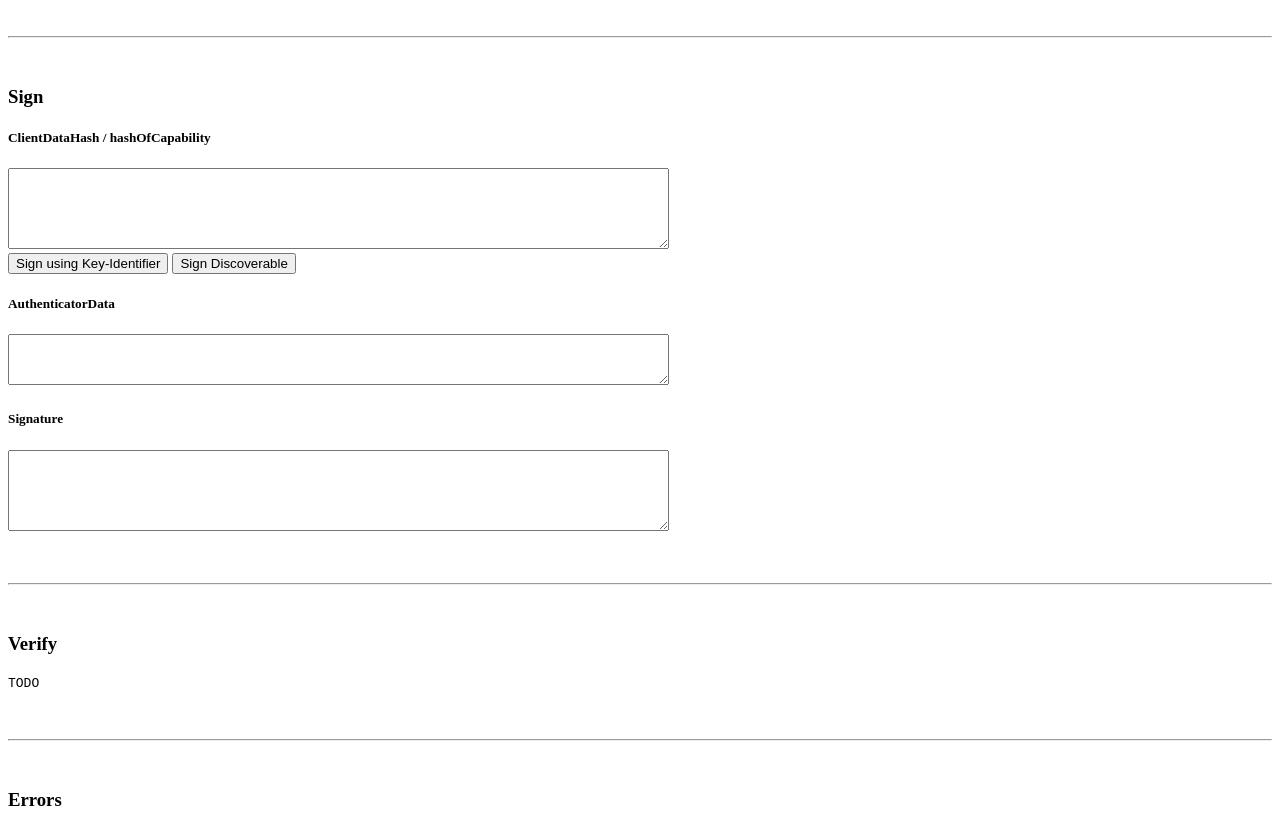
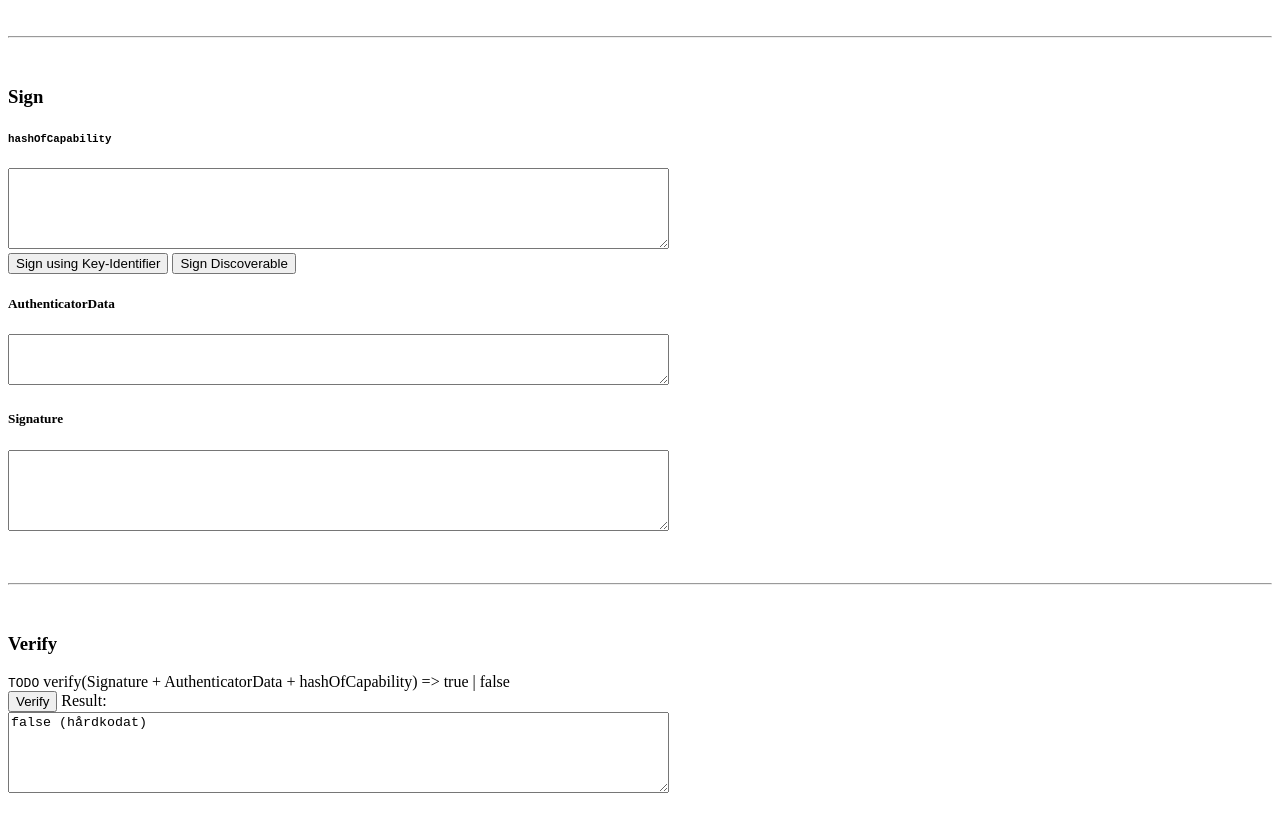
Before and after one commit to decentlabs-north/webauthn-test, a website: page index.html in a window 1280 px wide. Shown: the part 500-1314 px from the top of the page. Drawn offline with Linux system fonts and the light colour scheme.

Commit message:
Added some html lines for verify

```diff
--- a/index.html
+++ b/index.html
@@ -24,7 +24,7 @@
     <hr />
     <h3>Sign</h3>
     <div>
-      <h5>ClientDataHash / hashOfCapability</h5>
+      <h5><code>hashOfCapability</code></h5>
       <textarea id="text-hash" rows="5" cols="80"></textarea>
     </div>
     <button id="btn-sign">Sign using Key-Identifier</button>
@@ -41,7 +41,10 @@
     <hr />
 
     <h3>Verify</h3>
-    <div><code>TODO</code></div>
+    <div><code>TODO</code> verify(Signature + AuthenticatorData + hashOfCapability) => true | false</div>
+    <button id="btn-verify">Verify</button>
+      Result: <br/>
+      <textarea id="res-verify" rows="5" cols="80">false (hårdkodat)</textarea>
     <hr />
     <div>
       <h3>Errors</h3>
@@ -83,7 +86,6 @@
               pubKeyCredParams: [
                 { type: "public-key", alg: -7 }, // ECDSA with SHA-256
               ],
-
               authenticatorSelection: {
                 residentKey: "required",
                 userVerification: "required",
```
